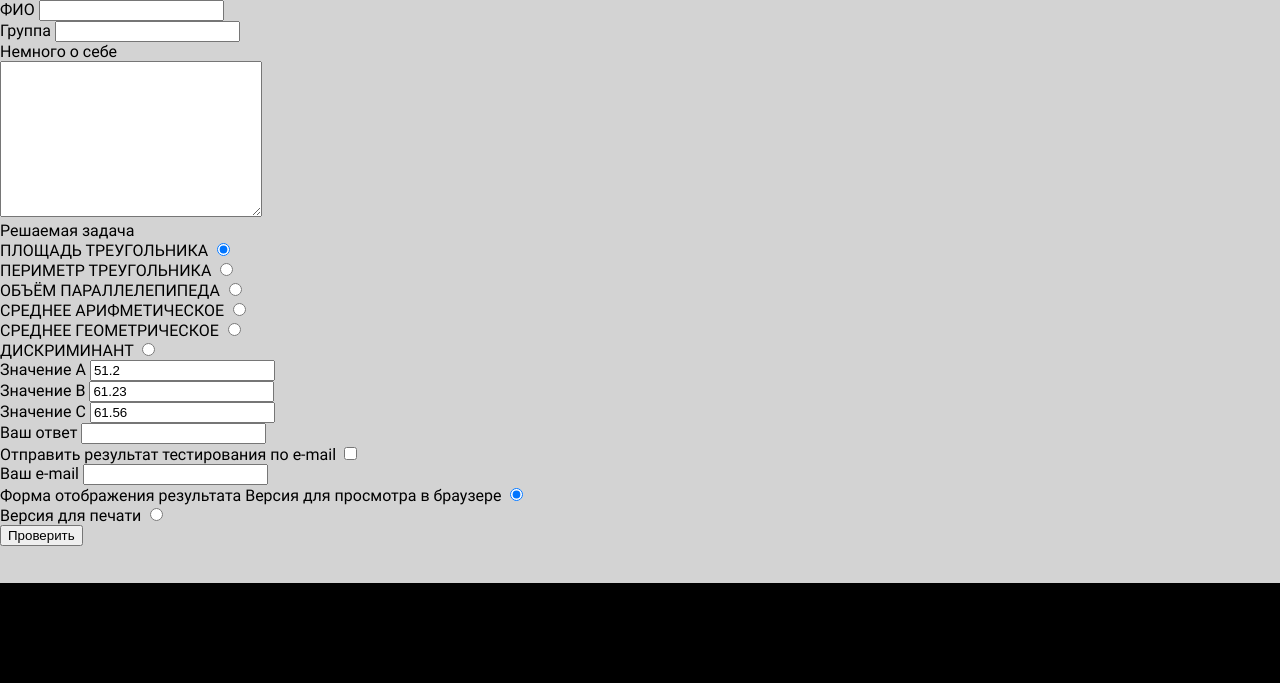
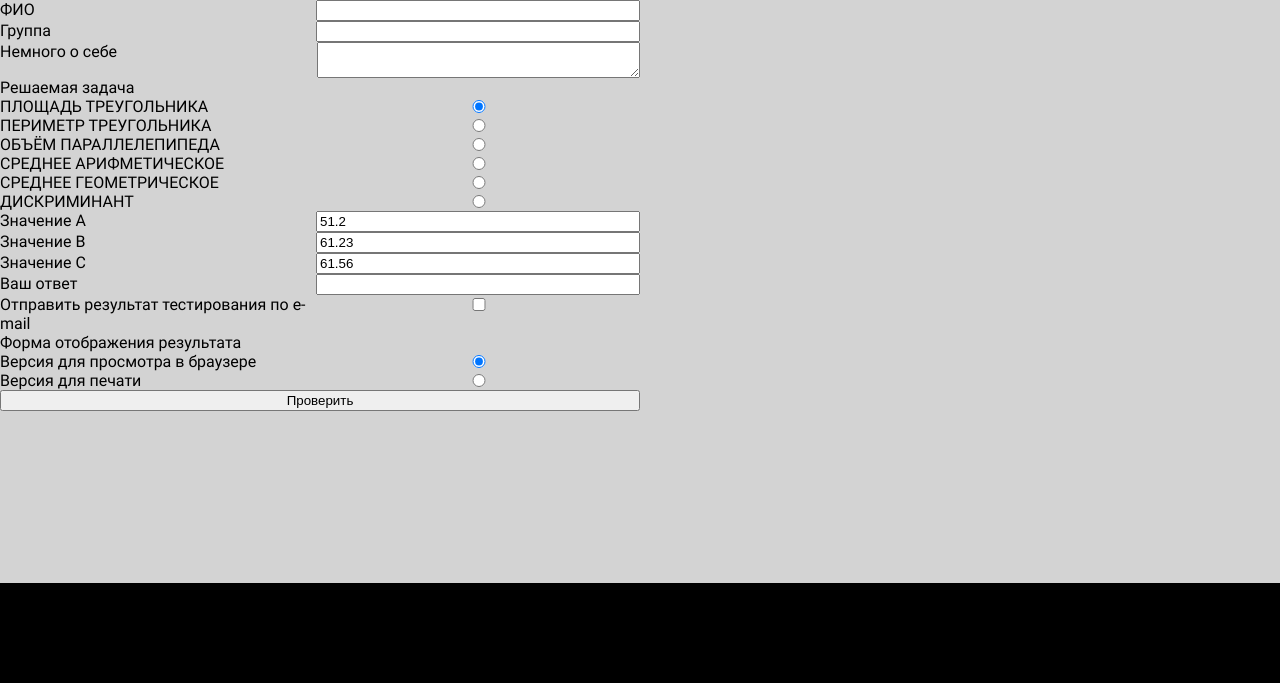
Before and after one commit to kolaqsq/191-321_NAOgorodnikov_PHPlabs, a PHP site: page /Lab6/index.php in a window 1280 px wide. Shown: the part 117-800 px from the top of the page. Run offline with PHP 8.4, Linux system fonts and the light colour scheme; style sheets or scripts are compiled from the project's sources.

Commit message:
Updated Lab6

```diff
--- a/Lab6/css/main.css
+++ b/Lab6/css/main.css
@@ -52,8 +52,34 @@ header {
 main {
   display: flex;
   flex-flow: column nowrap;
+  align-items: flex-start;
   overflow: auto;
   height: 100%;
+}
+
+form {
+  display: flex;
+  flex-flow: row wrap;
+  align-items: flex-start;
+  justify-content: space-between;
+  width: 50%;
+}
+
+label, input, textarea {
+  display: flex;
+  flex: 1 0 48%;
+}
+
+.type-header {
+  flex: 1 0 100%;
+}
+
+#mail-input {
+  display: none;
+  flex-flow: row wrap;
+  align-items: flex-start;
+  justify-content: space-between;
+  width: 100%;
 }
 
 footer {
--- a/Lab6/index.php
+++ b/Lab6/index.php
@@ -2,8 +2,8 @@
 if (isset($_POST['A']))
     switch ($_POST['TASK']) {
         case 'square':
-            $p = ($_POST['A'] + $_POST['B'] + $_POST['C']) * 0.5;
-            $result = round(($p * ($p - $_POST['A']) * ($p - $_POST['B']) * ($p - $_POST['C'])) ** 0.5, 2);
+            $p = round(($_POST['A'] + $_POST['B'] + $_POST['C']) * 0.5, 2);
+            $result = round(($p * ($p - $_POST['A']) * ($p - $_POST['B']) * ($p - $_POST['C'])) ** (1 / 2), 2);
             break;
         case 'perimeter':
             $result = round($_POST['A'] + $_POST['B'] + $_POST['C'], 2);
@@ -29,11 +29,17 @@ if (isset($_POST['A']))
     <meta name="viewport"
           content="width=device-width, user-scalable=no, initial-scale=1.0, maximum-scale=1.0, minimum-scale=1.0">
     <meta http-equiv="X-UA-Compatible" content="ie=edge">
-    <link rel="stylesheet" href="css/main.css">
-    <link rel="stylesheet" href="css/fonts.css">
+
+    <?php
+    if (isset($_POST['TYPE']) && $_POST['TYPE'] == 'print')
+        echo '<link rel="stylesheet" href="css/print.css">';
+    else
+        echo '<link rel="stylesheet" href="css/main.css">
+        <link rel="stylesheet" href="css/fonts.css">';
+    ?>
+
     <title>Огородников Николай Александрович, 191-321. Лабораторная работа № А‐6. Использование форм для передачи
-        данных
-        в программу РНР. Тест математических знаний.</title>
+        данных в программу РНР. Тест математических знаний.</title>
 </head>
 <body>
 <header>
@@ -74,31 +80,41 @@ if (isset($_POST['A']))
                 $output .= 'ДИСКРИМИНАНТ<br>';
                 break;
         }
-        if ($result === $_POST['RESULT'])
+        $output .= 'Значения:<br>
+                    A = ' . $_POST['A'] . '<br>
+                    B = ' . $_POST['B'] . '<br>
+                    C = ' . $_POST['C'] . '<br>';
+        if ($_POST['RESULT'] != '')
+            $output .= 'Ответ пользователя: ' . $_POST['RESULT'] . '<br>';
+        else
+            $output .= 'ОШИБКА: ПОЛЬЗОВАТЕЛЬ НЕ ВВЕЛ ОТВЕТ<br>';
+        $output .= 'Правильный ответ: ' . $result . '<br>';
+        if ($result == $_POST['RESULT'])
             $output .= '<b>ТЕСТ ПРОЙДЕН</b><br>';
         else
-            $output .= '<b>ОШИБКА: ТЕСТ НЕ ПРОЙДЕН</b><br>';
-        echo '<div>' . $output . '</div>';
-
+            $output .= '<b>ОШИБКА: ТЕСТ НЕ ПРОЙДЕН</b><br><br>';
         if (array_key_exists('SEND_MAIL', $_POST)) {
             mail($_POST['MAIL'],
                 'Результат тестирования',
                 str_replace('<br>', "\r\n", $output),
                 "From: auto@mami.ru\n" . "Content-Type: text/plain; charset=utf-8\n");
-            echo 'Результаты тестирования были автоматически отправлены на e-mail ' . $_POST['MAIL'];
+            $output .= 'Результаты тестирования были автоматически отправлены на e-mail ' . $_POST['MAIL'];
         }
+        echo '<div>' . $output . '</div>';
+        if ($_POST['TYPE'] == 'web')
+            echo '<a href="?full_name=' . $_POST['FULL_NAME'] . '&group=' . $_POST['GROUP'] . '&about=' . $_POST['ABOUT'] . '">Повторить тест</a>';
     } else {
         echo '<form name="main-form" method="post" action="index.php">
-        <label for="FIO">ФИО</label>
-        <input type="text" name="FIO" id="FIO" required><br>
+        <label for="FULL_NAME">ФИО</label>
+        <input type="text" name="FULL_NAME" id="FULL_NAME" value="' . ((isset($_GET['full_name'])) ? $_GET['full_name'] : '') . '" required><br>
 
         <label for="GROUP">Группа</label>
-        <input type="text" name="GROUP" id="GROUP" required><br>
+        <input type="text" name="GROUP" id="GROUP" value="' . ((isset($_GET['group'])) ? $_GET['group'] : '') . '" required><br>
 
         <label for="ABOUT">Немного о себе</label><br>
-        <textarea name="ABOUT" id="ABOUT" cols="30" rows="10"></textarea><br>
+        <textarea name="ABOUT" id="ABOUT" cols="30" rows="2">' . ((isset($_GET['about'])) ? $_GET['about'] : '') . '</textarea><br>
 
-        <label for="TASK">Решаемая задача</label><br>
+        <label for="TASK" class="type-header">Решаемая задача</label><br>
             <label for="square">ПЛОЩАДЬ ТРЕУГОЛЬНИКА</label>
             <input type="radio" name="TASK" id="square" value="square" checked><br>
 
@@ -132,17 +148,23 @@ if (isset($_POST['A']))
         <label for="SEND_MAIL">Отправить результат тестирования по e-mail</label>
         <input type="checkbox" name="SEND_MAIL" id="SEND_MAIL" onclick="
             obj = document.getElementById(\'mail-input\');
-            if (this.checked)
+            inp = document.getElementById(\'MAIL\')
+            if (this.checked) {
                 obj.style.display = \'flex\';
-            else
-                obj.style.display = \'none\';"><br>
+                inp.required = \'required\';
+            }
+            else {
+                obj.style.display = \'none\';
+                inp.removeAttribute(\'required\');
+            }"><br>
+
 
         <div id="mail-input">
             <label for="MAIL">Ваш e-mail</label>
-            <input type="text" name="MAIL" id="MAIL" required><br>
+            <input type="text" name="MAIL" id="MAIL"><br>
         </div>
 
-        <label for="TYPE">Форма отображения результата</label>
+        <label for="TYPE" class="type-header">Форма отображения результата</label>
             <label for="web">Версия для просмотра в браузере</label>
             <input type="radio" name="TYPE" id="web" value="web" checked><br>
 
--- a/Lab6/sass/main.sass
+++ b/Lab6/sass/main.sass
@@ -47,8 +47,30 @@ header
 main
   display: flex
   flex-flow: column nowrap
+  align-items: flex-start
   overflow: auto
   height: 100%
+
+form
+  display: flex
+  flex-flow: row wrap
+  align-items: flex-start
+  justify-content: space-between
+  width: 50%
+
+label, input, textarea
+  display: flex
+  flex: 1 0 48%
+
+.type-header
+  flex: 1 0 100%
+
+#mail-input
+  display: none
+  flex-flow: row wrap
+  align-items: flex-start
+  justify-content: space-between
+  width: 100%
 
 footer
   display: flex
```
Also changed, not shown: 1 other file.
